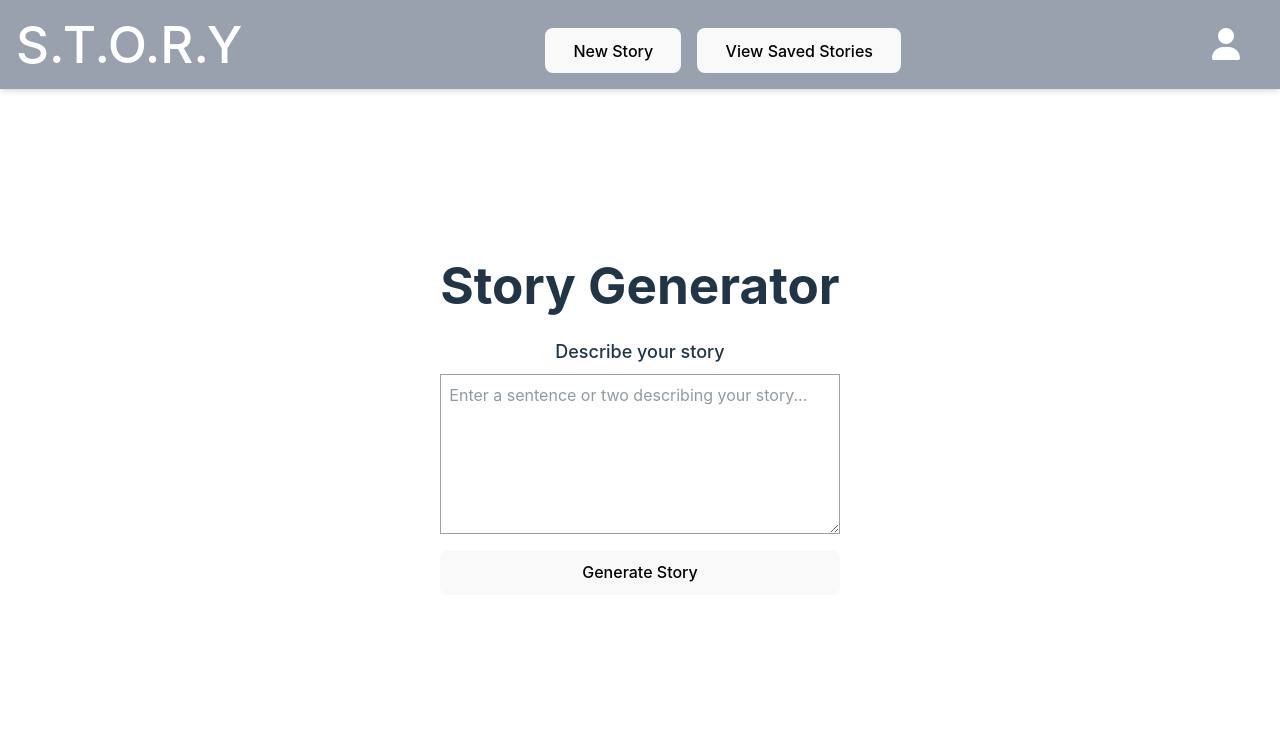
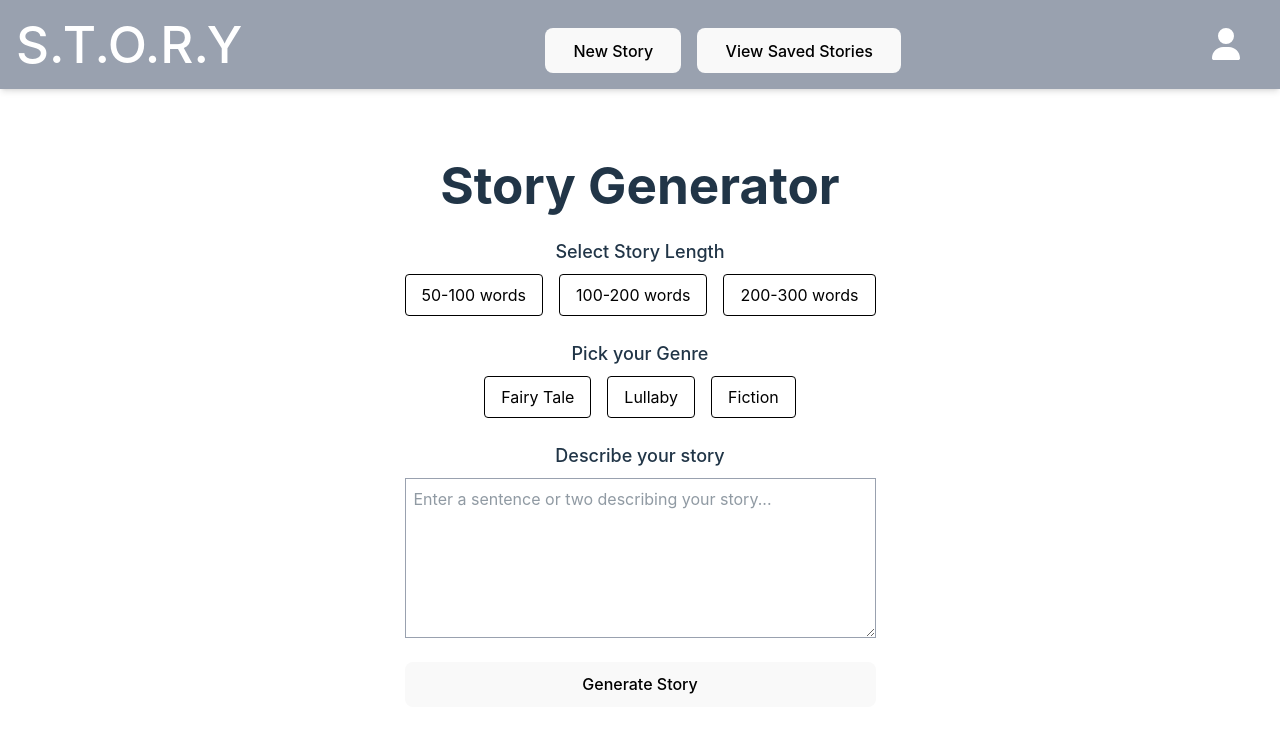
Before and after one commit to wesleylui/SENG401FinalProject_Group16, a React (Vite) app in the folder frontend/: page /main in a window 1280 px wide. Shown: the top 732 px of the page. Built offline with nearby package versions, Linux system fonts and the light colour scheme.

Commit message:
add story generation input fields

```diff
--- /dev/null
+++ b/frontend/src/components/StoryGenreSelector.jsx
@@ -0,0 +1,69 @@
+import PropTypes from "prop-types";
+
+const StoryGenreSelector = ({ storyGenre, setStoryGenre }) => {
+  return (
+    <div>
+      <label className="block text-lg font-medium mb-2">Pick your Genre</label>
+      <div className="flex justify-center space-x-4">
+        <label
+          className={`px-4 py-2 border rounded cursor-pointer ${
+            storyGenre === "fairy tale"
+              ? "bg-blue-500 text-white"
+              : "bg-white text-black"
+          }`}
+        >
+          <input
+            type="radio"
+            name="storyGenre"
+            value="fairy tale"
+            className="hidden"
+            checked={storyGenre === "fairy tale"}
+            onChange={(e) => setStoryGenre(e.target.value)}
+          />
+          Fairy Tale
+        </label>
+        <label
+          className={`px-4 py-2 border rounded cursor-pointer ${
+            storyGenre === "lullaby"
+              ? "bg-blue-500 text-white"
+              : "bg-white text-black"
+          }`}
+        >
+          <input
+            type="radio"
+            name="storyGenre"
+            value="lullaby"
+            className="hidden"
+            checked={storyGenre === "lullaby"}
+            onChange={(e) => setStoryGenre(e.target.value)}
+          />
+          Lullaby
+        </label>
+        <label
+          className={`px-4 py-2 border rounded cursor-pointer ${
+            storyGenre === "fiction"
+              ? "bg-blue-500 text-white"
+              : "bg-white text-black"
+          }`}
+        >
+          <input
+            type="radio"
+            name="storyGenre"
+            value="fiction"
+            className="hidden"
+            checked={storyGenre === "fiction"}
+            onChange={(e) => setStoryGenre(e.target.value)}
+          />
+          Fiction
+        </label>
+      </div>
+    </div>
+  );
+};
+
+StoryGenreSelector.propTypes = {
+  storyGenre: PropTypes.string.isRequired,
+  setStoryGenre: PropTypes.func.isRequired,
+};
+
+export default StoryGenreSelector;
--- /dev/null
+++ b/frontend/src/components/StoryLengthSelector.jsx
@@ -0,0 +1,69 @@
+import PropTypes from "prop-types";
+
+const StoryLengthSelector = ({ storyLength, setStoryLength }) => {
+  return (
+    <div>
+      <label className="block text-lg font-medium mb-2">Select Story Length</label>
+      <div className="flex justify-center space-x-4">
+        <label
+          className={`px-4 py-2 border rounded cursor-pointer ${
+            storyLength === "50-100"
+              ? "bg-blue-500 text-white"
+              : "bg-white text-black"
+          }`}
+        >
+          <input
+            type="radio"
+            name="storyLength"
+            value="50-100"
+            className="hidden"
+            checked={storyLength === "50-100"}
+            onChange={(e) => setStoryLength(e.target.value)}
+          />
+          50-100 words
+        </label>
+        <label
+          className={`px-4 py-2 border rounded cursor-pointer ${
+            storyLength === "100-200"
+              ? "bg-blue-500 text-white"
+              : "bg-white text-black"
+          }`}
+        >
+          <input
+            type="radio"
+            name="storyLength"
+            value="100-200"
+            className="hidden"
+            checked={storyLength === "100-200"}
+            onChange={(e) => setStoryLength(e.target.value)}
+          />
+          100-200 words
+        </label>
+        <label
+          className={`px-4 py-2 border rounded cursor-pointer ${
+            storyLength === "200-300"
+              ? "bg-blue-500 text-white"
+              : "bg-white text-black"
+          }`}
+        >
+          <input
+            type="radio"
+            name="storyLength"
+            value="200-300"
+            className="hidden"
+            checked={storyLength === "200-300"}
+            onChange={(e) => setStoryLength(e.target.value)}
+          />
+          200-300 words
+        </label>
+      </div>
+    </div>
+  );
+};
+
+StoryLengthSelector.propTypes = {
+  storyLength: PropTypes.string.isRequired,
+  setStoryLength: PropTypes.func.isRequired,
+};
+
+export default StoryLengthSelector;
--- a/frontend/src/pages/MainPage.jsx
+++ b/frontend/src/pages/MainPage.jsx
@@ -1,44 +1,55 @@
 import { useState } from "react";
 import Header from "../components/Header";
+import StoryLengthSelector from "../components/StoryLengthSelector";
+import StoryGenreSelector from "../components/StoryGenreSelector";
 
 const MainPage = () => {
   const [storyDescription, setStoryDescription] = useState("");
+  const [storyLength, setStoryLength] = useState("");
+  const [storyGenre, setStoryGenre] = useState("");
 
   const handleSubmit = (e) => {
     e.preventDefault();
-    // Handle the story generation logic here
     console.log("Generating story with description:", storyDescription);
+    console.log("Selected story length:", storyLength);
+    console.log("Selected story genre:", storyGenre);
   };
+
   return (
     <div>
       <Header />
-      <div className="p-4 pt-20">
+      <div className="pt-16"> {/* padding bw header and h1*/}
         <h1 className="text-3xl font-bold mb-6">Story Generator</h1>
+        <form onSubmit={handleSubmit} className="space-y-6">
+          <StoryLengthSelector
+            storyLength={storyLength}
+            setStoryLength={setStoryLength}
+          />
+          <StoryGenreSelector
+            storyGenre={storyGenre}
+            setStoryGenre={setStoryGenre}
+          />
           <div>
-          <form onSubmit={handleSubmit}>
-            <div className="mb-4">
-              <label className="block text-lg font-medium">
+            <label className="block text-lg font-medium mb-2">
               Describe your story
             </label>
             <textarea
               id="story-description"
-                className="block p-2 w-full mt-2 h-40 border border-gray-400"
+              className="block p-2 w-full h-40 border border-gray-400"
               placeholder="Enter a sentence or two describing your story..."
               value={storyDescription}
               onChange={(e) => setStoryDescription(e.target.value)}
             />
           </div>
-            {/* Submit Button */}
           <button
             type="submit"
-              className="bg-white text-black p-6 border border-gray-400 rounded w-full mb-3"
+            className="bg-white text-black p-6 border border-gray-400 rounded w-full"
           >
             Generate Story
           </button>
         </form>
       </div>
     </div>
-    </div>
   );
 };
 
```
Lines whose indentation alone changed are shown as unchanged.
